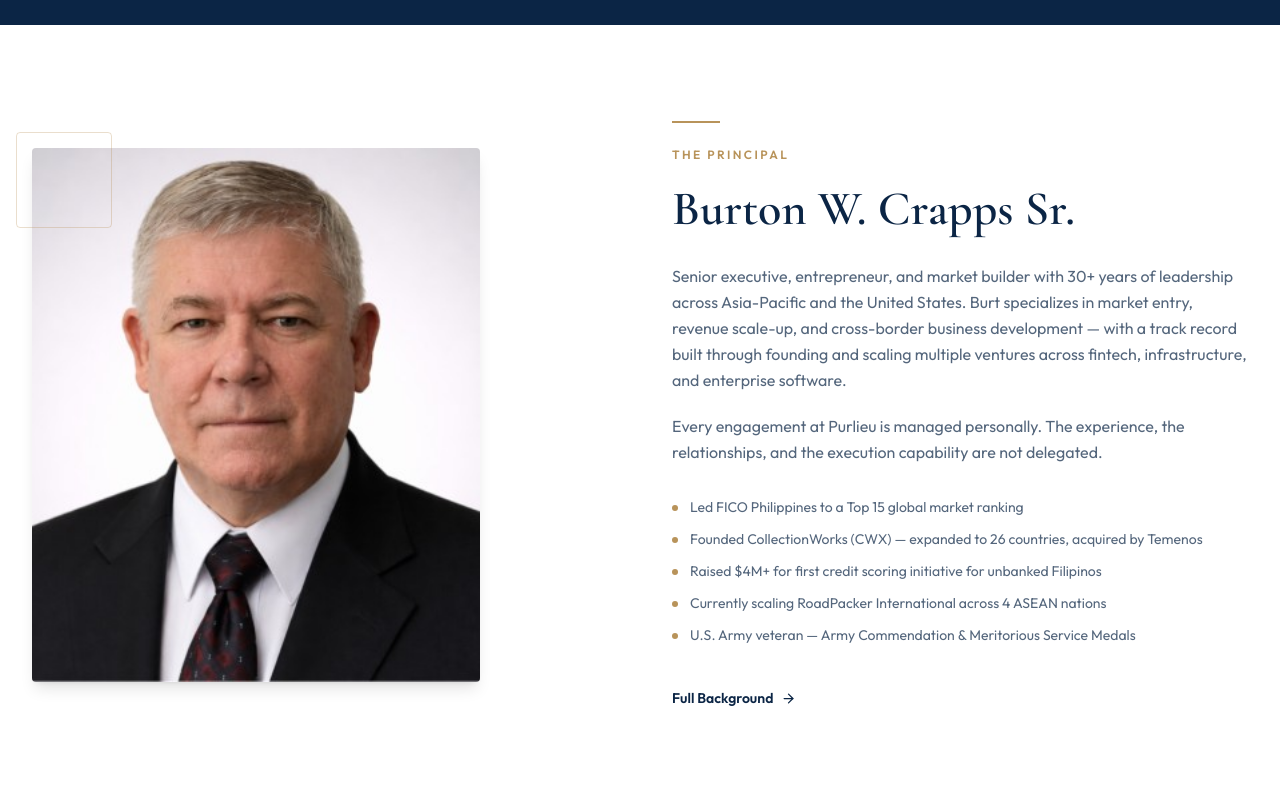
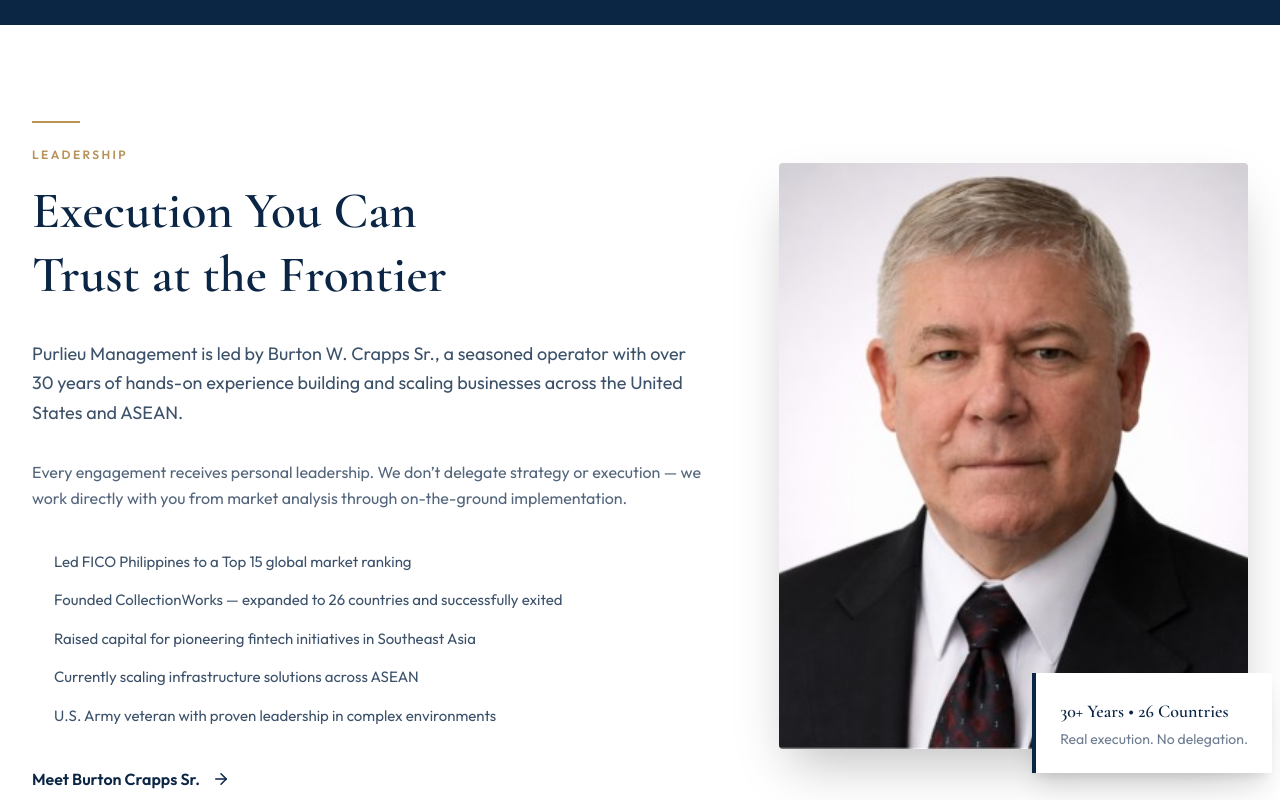
Before and after one commit to BurlinPro/purlieu.us-web, a Next.js app: page / in a window 1280 px wide. Shown: the part 920-1720 px from the top of the page. Built offline with nearby package versions, Linux system fonts and the light colour scheme; no server answers.

Commit message:
update about preview to focus on org

```diff
--- a/src/components/home/AboutPreview.tsx
+++ b/src/components/home/AboutPreview.tsx
@@ -1,87 +1,106 @@
+'use client'
 import Image from 'next/image'
 import Link from 'next/link'
 import { ArrowRight } from 'lucide-react'
+import { motion } from 'framer-motion'
 
 const highlights = [
   'Led FICO Philippines to a Top 15 global market ranking',
-  'Founded CollectionWorks (CWX) — expanded to 26 countries, acquired by Temenos',
-  'Raised $4M+ for first credit scoring initiative for unbanked Filipinos',
-  'Currently scaling RoadPacker International across 4 ASEAN nations',
-  'U.S. Army veteran — Army Commendation &amp; Meritorious Service Medals',
+  'Founded CollectionWorks — expanded to 26 countries and successfully exited',
+  'Raised capital for pioneering fintech initiatives in Southeast Asia',
+  'Currently scaling infrastructure solutions across ASEAN',
+  'U.S. Army veteran with proven leadership in complex environments',
 ]
 
 export function AboutPreview() {
   return (
     <section className="py-24 bg-white">
       <div className="max-w-7xl mx-auto px-6 lg:px-8">
+        <div className="grid grid-cols-1 lg:grid-cols-12 gap-16 items-center">
 
-        <div className="grid grid-cols-1 lg:grid-cols-2 gap-16 items-center">
+          {/* Left: Content */}
+          <div className="lg:col-span-7">
+            <motion.div
+              initial={{ opacity: 0, y: 30 }}
+              whileInView={{ opacity: 1, y: 0 }}
+              viewport={{ once: true }}
+              transition={{ duration: 0.7 }}
+            >
+              <span className="block w-12 h-0.5 bg-gold mb-6" />
 
-          {/* Image panel */}
-          <div className="relative order-2 lg:order-1">
-            <div className="relative max-w-md mx-auto lg:mx-0">
+              <p className="font-sans text-xs font-semibold tracking-[0.2em] uppercase text-gold mb-4">
+                LEADERSHIP
+              </p>
 
-              {/* Decorative elements */}
-              <div className="absolute -top-4 -left-4 w-24 h-24 border border-gold/30 rounded-sm pointer-events-none" />
-              <div className="absolute -bottom-4 -right-4 w-32 h-32 bg-cream-dark rounded-sm -z-10" />
+              <h2 className="font-display font-semibold text-navy leading-tight mb-8"
+                style={{ fontSize: 'clamp(2.2rem, 5vw, 3.2rem)' }}>
+                Execution You Can<br />Trust at the Frontier
+              </h2>
 
-              <Image
-                src="/images/burt-crapps.jpg"
-                alt="Burton W. Crapps Sr., Founder of Purlieu Management"
-                width={420}
-                height={500}
-                className="object-cover object-top w-full rounded-sm shadow-lg"
-                style={{ aspectRatio: '420/500' }}
-              />
-            </div>
+              <div className="max-w-2xl">
+                <p className="font-sans text-lg text-navy/80 leading-relaxed mb-8">
+                  Purlieu Management is led by Burton W. Crapps Sr., a seasoned operator with
+                  over 30 years of hands-on experience building and scaling businesses across
+                  the United States and ASEAN.
+                </p>
+
+                <p className="font-sans text-base text-navy/70 leading-relaxed mb-10">
+                  Every engagement receives personal leadership. We don’t delegate strategy
+                  or execution — we work directly with you from market analysis through
+                  on-the-ground implementation.
+                </p>
               </div>
 
-          {/* Copy panel */}
-          <div className="order-1 lg:order-2">
-            <span className="gold-rule" />
-            <p className="font-sans text-xs font-semibold tracking-[0.2em] uppercase text-gold mb-4">
-              The Principal
-            </p>
-            <h2
-              className="font-display font-semibold text-navy leading-tight mb-6"
-              style={{ fontSize: 'clamp(2rem, 4vw, 3rem)' }}
-            >
-              Burton W. Crapps Sr.
-            </h2>
-            <p className="font-sans text-base text-navy/70 leading-relaxed mb-5">
-              Senior executive, entrepreneur, and market builder with 30+ years of
-              leadership across Asia-Pacific and the United States. Burt specializes in
-              market entry, revenue scale-up, and cross-border business development — with
-              a track record built through founding and scaling multiple ventures across
-              fintech, infrastructure, and enterprise software.
-            </p>
-            <p className="font-sans text-base text-navy/70 leading-relaxed mb-8">
-              Every engagement at Purlieu is managed personally. The experience, the
-              relationships, and the execution capability are not delegated.
-            </p>
-
               {/* Highlights */}
-            <ul className="space-y-3 mb-10">
+              <ul className="space-y-4 mb-10">
                 {highlights.map((item, i) => (
-                <li key={i} className="flex items-start gap-3">
-                  <span className="mt-2 block w-1.5 h-1.5 rounded-full bg-gold flex-shrink-0" />
-                  <span
-                    className="font-sans text-sm text-navy/70"
-                    dangerouslySetInnerHTML={{ __html: item }}
-                  />
+                  <li key={i} className="flex items-start gap-4 group">
+                    <div className="mt-2 w-1.5 h-1.5 rounded-full bg-teal flex-shrink-0 group-hover:scale-125 transition-transform" />
+                    <span className="font-sans text-[15px] text-navy/80">{item}</span>
                   </li>
                 ))}
               </ul>
 
               <Link
                 href="/about"
-              className="inline-flex items-center gap-2 font-sans text-sm font-semibold text-navy hover:text-navy-mid group transition-colors"
+                className="inline-flex items-center gap-3 font-sans font-semibold text-navy hover:text-teal transition-colors group"
               >
-              Full Background
-              <ArrowRight size={15} className="group-hover:translate-x-0.5 transition-transform" />
+                Meet Burton Crapps Sr.
+                <ArrowRight size={18} className="group-hover:translate-x-1 transition-transform" />
               </Link>
+            </motion.div>
           </div>
 
+          {/* Right: Image */}
+          <div className="lg:col-span-5 relative">
+            <motion.div
+              initial={{ opacity: 0, scale: 0.95 }}
+              whileInView={{ opacity: 1, scale: 1 }}
+              viewport={{ once: true }}
+              transition={{ duration: 0.8 }}
+              className="relative"
+            >
+              <div className="aspect-[4/5] relative rounded-sm overflow-hidden shadow-2xl">
+                <Image
+                  src="/images/burt-crapps.jpg"
+                  alt="Burton W. Crapps Sr."
+                  fill
+                  className="object-cover"
+                  priority
+                />
+              </div>
+
+              {/* Subtle accent overlay */}
+              <div className="absolute -bottom-6 -right-6 bg-white p-6 shadow-xl max-w-[260px] border-l-4 border-teal">
+                <p className="font-display font-semibold text-navy text-lg">
+                  30+ Years • 26 Countries
+                </p>
+                <p className="text-sm text-navy/60 mt-1">
+                  Real execution. No delegation.
+                </p>
+              </div>
+            </motion.div>
+          </div>
         </div>
       </div>
     </section>
```
Lines whose indentation alone changed are shown as unchanged.
